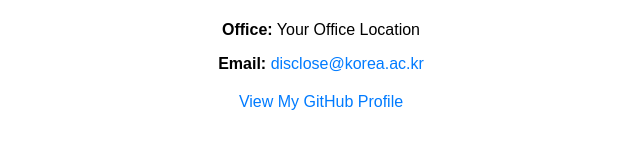
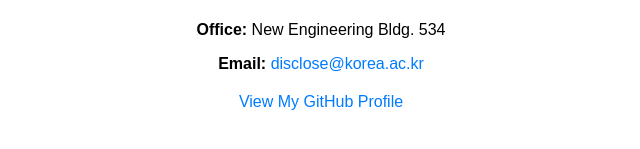
Before and after one commit to gyh1238/gyh1238.github.io, a plain HTML site: page index.html in a window 1280 px wide. Shown: the part 253-402 px from the top of the page, 319-959 px from the left. Drawn offline with Linux system fonts and the light colour scheme.

Commit message:
Update index.html

```diff
--- a/index.html
+++ b/index.html
@@ -40,7 +40,7 @@
         <h1>Welcome to My Page</h1>
         <img src="younghunjang.jpg" alt="My Photo">
         <div class="info">
-            <p><strong>Office:</strong> Your Office Location</p>
+            <p><strong>Office:</strong> New Engineering Bldg. 534</p>
             <p><strong>Email:</strong> <a href="mailto:disclose@korea.ac.kr">disclose@korea.ac.kr</a></p>
         </div>
         <div class="github-link">
```
